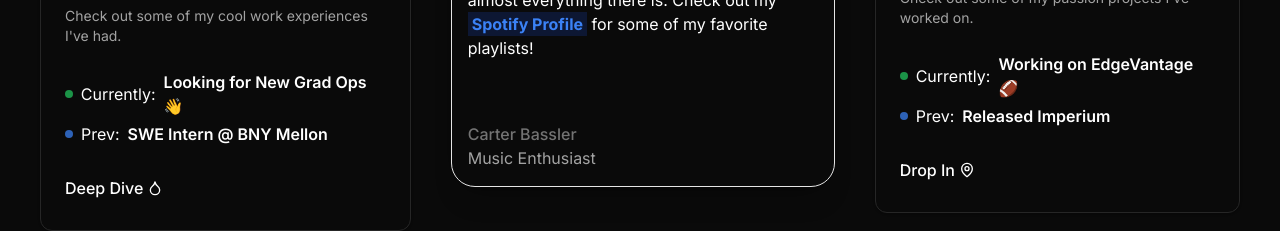
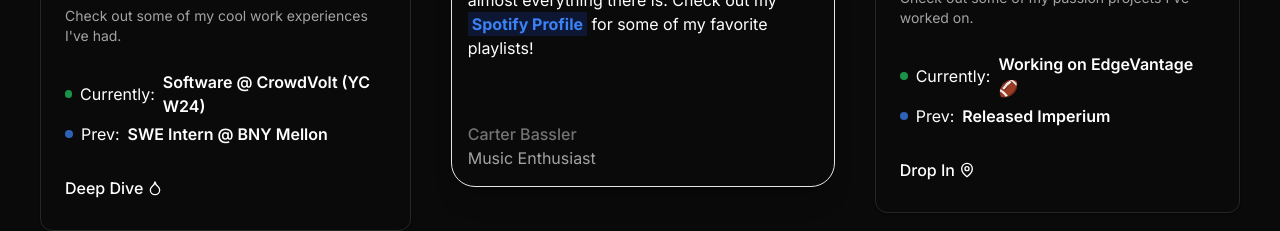
Before and after one commit to carterbassler/UpdatedPortfolio, a Next.js app: page / in a window 1280 px wide. Shown: the part 461-692 px from the top of the page. Built offline with nearby package versions, Linux system fonts and the light colour scheme.

Commit message:
updated resume

```diff
--- a/src/components/Hero.tsx
+++ b/src/components/Hero.tsx
@@ -173,7 +173,7 @@
           }}
         >
           <h1 className="text-3xl md:text-5xl font-bold text-white">
-            Carter Bassler
+          Carter Bassler
           </h1>
           <p className="text-center text-md md:text-lg text-text p-2">
             Software Developer. CS Student. All Around Great Guy
@@ -233,7 +233,7 @@
                   <div className="w-2 h-2 bg-green-500 rounded-full animate-pulse"></div>
                   <p className="text-sm md:text-base text-white">Currently:</p>
                   <p className="text-sm md:text-base text-white font-semibold">
-                    Looking for New Grad Ops 👋
+                    Software @ CrowdVolt (YC W24)
                   </p>
                 </div>
                 <div className="flex flex-row space-x-2 items-center">
```
Also changed, not shown: 1 other file (tests, documents, lock files or other folders).
